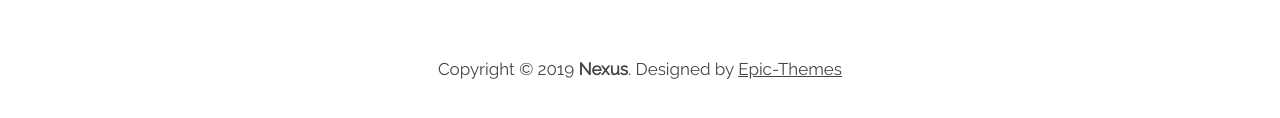
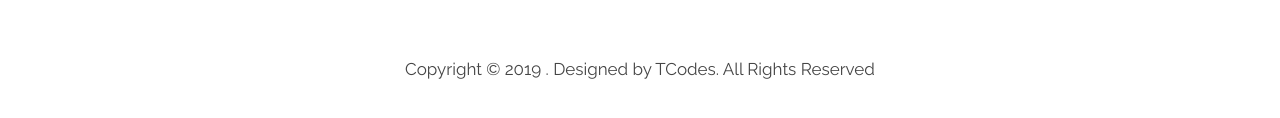
Before and after one commit to ozgurshahin/TCodes, a plain HTML site: page index.html in a window 1280 px wide. Shown: the part 2708-2826 px from the top of the page. Drawn offline with nearby package versions, Linux system fonts and the light colour scheme.

Commit message:
First +2

```diff
--- a/index.html
+++ b/index.html
@@ -486,7 +486,7 @@
                 <!--begin col-md-12 -->
                 <div class="col-md-12 footer-bottom text-center">
 
-                    <p>Copyright © 2019 <strong>Nexus</strong>. Designed by <a href="https://themeforest.net/user/epic-themes/portfolio?ref=Epic-Themes" target="_blank">Epic-Themes</a></p>
+                    <p>Copyright © 2019 <strong></strong>. Designed by TCodes. All Rights Reserved</p>
 
                 </div>
                 <!--end col-md-6 -->
```
